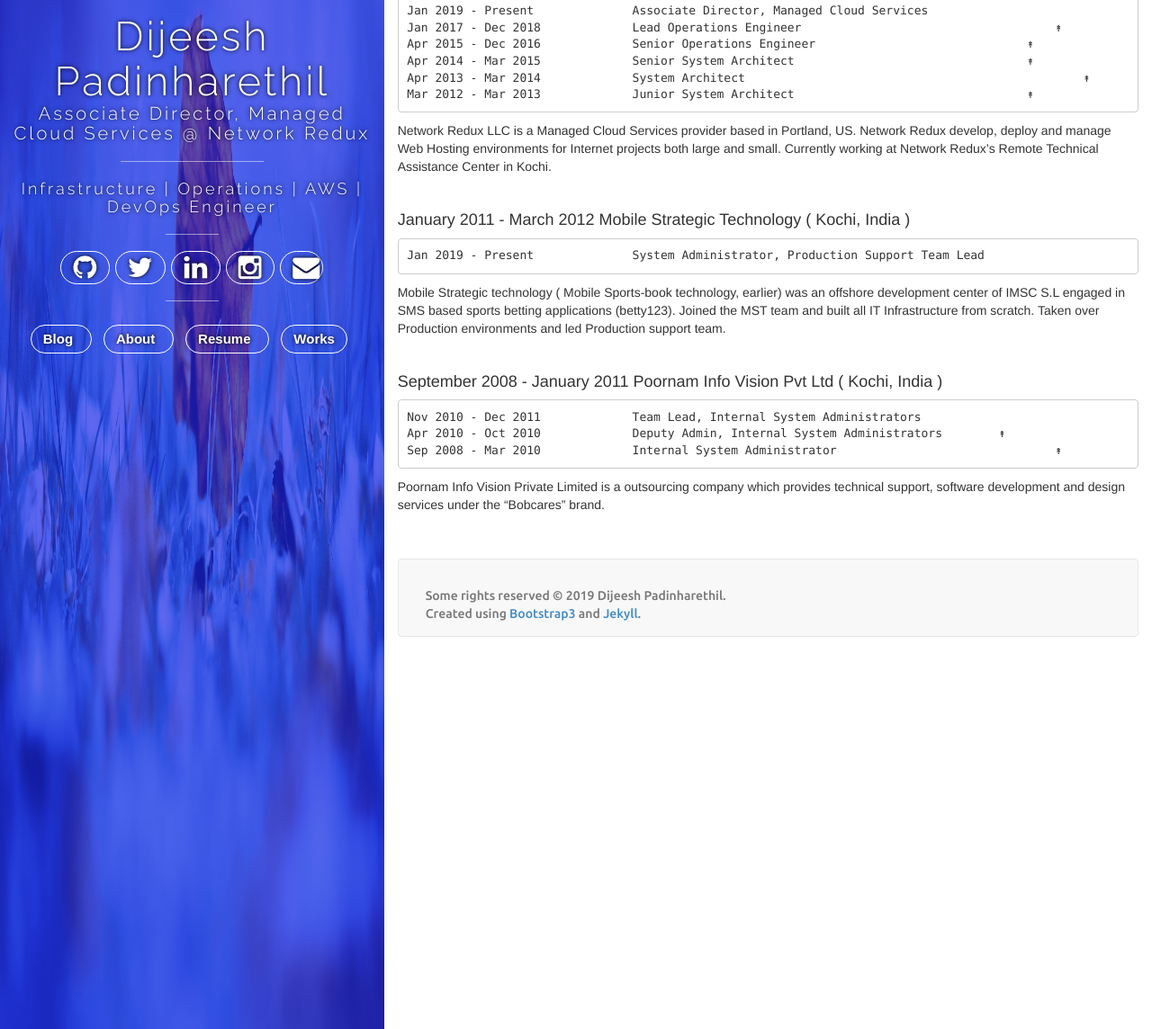
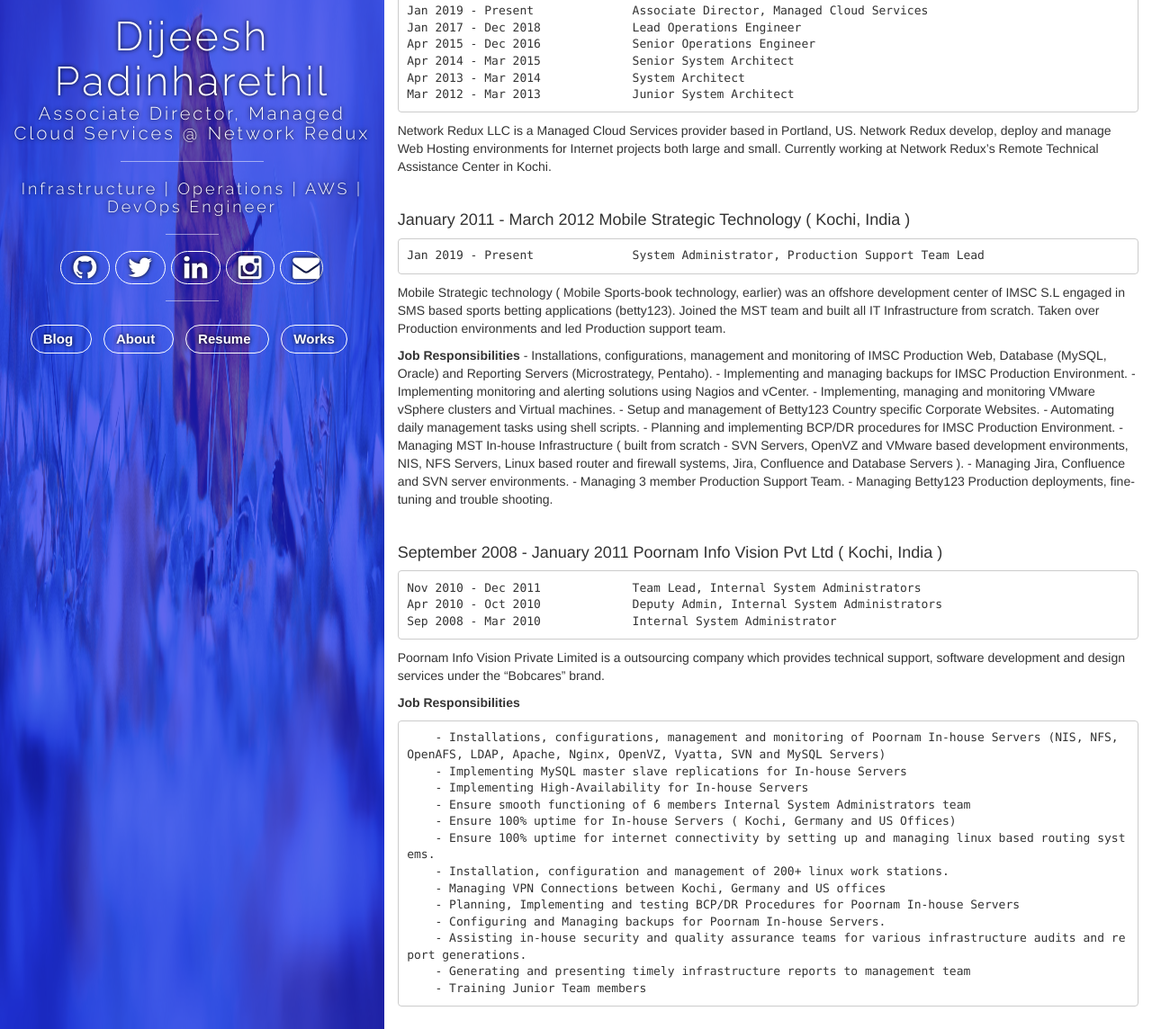
Before and after one commit to dijeesh/dijeesh.github.io-bak, a Jekyll site: the page built from resume.md, in a window 1280 px wide and 1400 px high, scrolled down 274 px, cut to the strip 256-1400 px from the top of the window. Shown: the whole strip at 90% size. Built offline with Jekyll 4.4.1, drawn with Linux system fonts in a browser that asks for light colours; nearby versions of some CDN libraries; our own code applies the rules of GitHub Pages for plain Markdown files; comment, search, counter and statistics services are not loaded.

Commit message:
Update Resume

```diff
--- a/resume.md
+++ b/resume.md
@@ -21,11 +21,11 @@
 #### March 2012 -  Present 			Network Redux India Private Limited ( Kochi, India )
 
 	Jan 2019 - Present		Associate Director, Managed Cloud Services
-	Jan 2017 - Dec 2018		Lead Operations Engineer				    ↟
-	Apr 2015 - Dec 2016		Senior Operations Engineer			        ↟
-	Apr 2014 - Mar 2015		Senior System Architect				        ↟
-	Apr 2013 - Mar 2014		System Architect					        ↟
-	Mar 2012 - Mar 2013		Junior System Architect				        ↟
+	Jan 2017 - Dec 2018		Lead Operations Engineer
+	Apr 2015 - Dec 2016		Senior Operations Engineer
+	Apr 2014 - Mar 2015		Senior System Architect
+	Apr 2013 - Mar 2014		System Architect
+	Mar 2012 - Mar 2013		Junior System Architect
 
 Network Redux LLC is a Managed Cloud Services provider based in Portland, US. Network Redux develop, deploy and manage Web Hosting environments for Internet projects both large and small. Currently working at Network Redux’s Remote Technical Assistance Center in Kochi.
 
@@ -37,12 +37,42 @@
 
 Mobile Strategic technology ( Mobile Sports-book technology, earlier) was an offshore development center of IMSC S.L engaged in SMS based sports betting applications (betty123).  Joined the MST team and built all IT Infrastructure from scratch. Taken over Production environments and led Production support team.
 
+
+**Job Responsibilities**
+      - Installations, configurations, management and monitoring of IMSC Production Web, Database (MySQL, Oracle) and Reporting Servers (Microstrategy, Pentaho).
+      - Implementing and managing backups for IMSC Production Environment.
+      - Implementing monitoring and alerting solutions using Nagios and vCenter.
+      - Implementing, managing and monitoring VMware vSphere clusters and Virtual machines.
+      - Setup and management of Betty123 Country specific Corporate Websites.
+      - Automating daily management tasks using shell scripts.
+      - Planning and implementing BCP/DR procedures for IMSC Production Environment.
+      - Managing MST In-house Infrastructure ( built from scratch - SVN Servers, OpenVZ and VMware based development environments, NIS, NFS Servers, Linux based router and firewall systems, Jira, Confluence and Database Servers ).
+      - Managing Jira, Confluence and SVN server environments.
+      - Managing 3 member Production Support Team.
+      - Managing Betty123 Production deployments, fine-tuning and trouble shooting.
+
 <br>
 
 #### September 2008 -  January 2011 	Poornam Info Vision Pvt Ltd ( Kochi, India )
 
 	Nov 2010 - Dec 2011		Team Lead, Internal System Administrators
-	Apr 2010 - Oct 2010		Deputy Admin, Internal System Administrators	    ↟
-	Sep 2008 - Mar 2010		Internal System Administrator			            ↟
+	Apr 2010 - Oct 2010		Deputy Admin, Internal System Administrators
+	Sep 2008 - Mar 2010		Internal System Administrator
 
 Poornam Info Vision Private Limited is a outsourcing company which provides technical support, software development and design services under the “Bobcares” brand.
+
+**Job Responsibilities**
+
+        - Installations, configurations, management and monitoring of Poornam In-house Servers (NIS, NFS, OpenAFS, LDAP, Apache, Nginx, OpenVZ, Vyatta, SVN and MySQL Servers)
+        - Implementing MySQL master slave replications for In-house Servers
+        - Implementing High-Availability for In-house Servers
+        - Ensure smooth functioning of 6 members Internal System Administrators team
+        - Ensure 100% uptime for In-house Servers ( Kochi, Germany and US Offices)
+        - Ensure 100% uptime for internet connectivity by setting up and managing linux based routing systems.
+        - Installation, configuration and management of 200+ linux work stations.
+        - Managing VPN Connections between Kochi, Germany and US offices
+        - Planning, Implementing and testing BCP/DR Procedures for Poornam In-house Servers
+        - Configuring and Managing backups for Poornam In-house Servers.
+        - Assisting in-house security and quality assurance teams for various infrastructure audits and report generations.
+        - Generating and presenting timely infrastructure reports to management team
+        - Training Junior Team members
```
